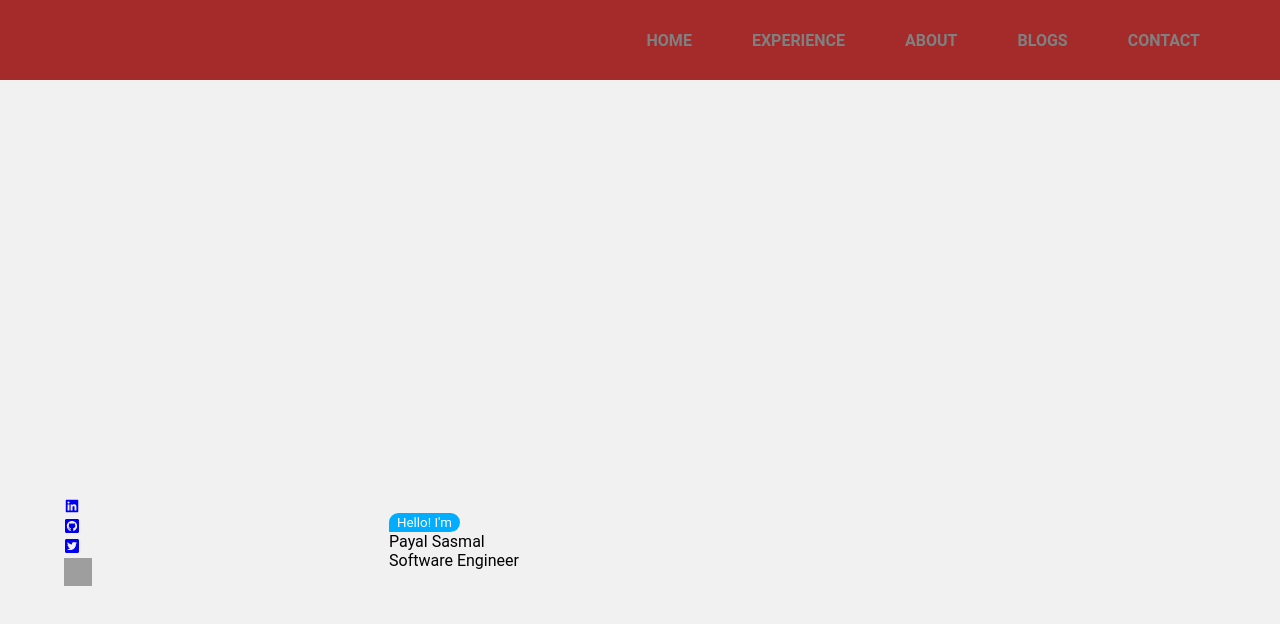
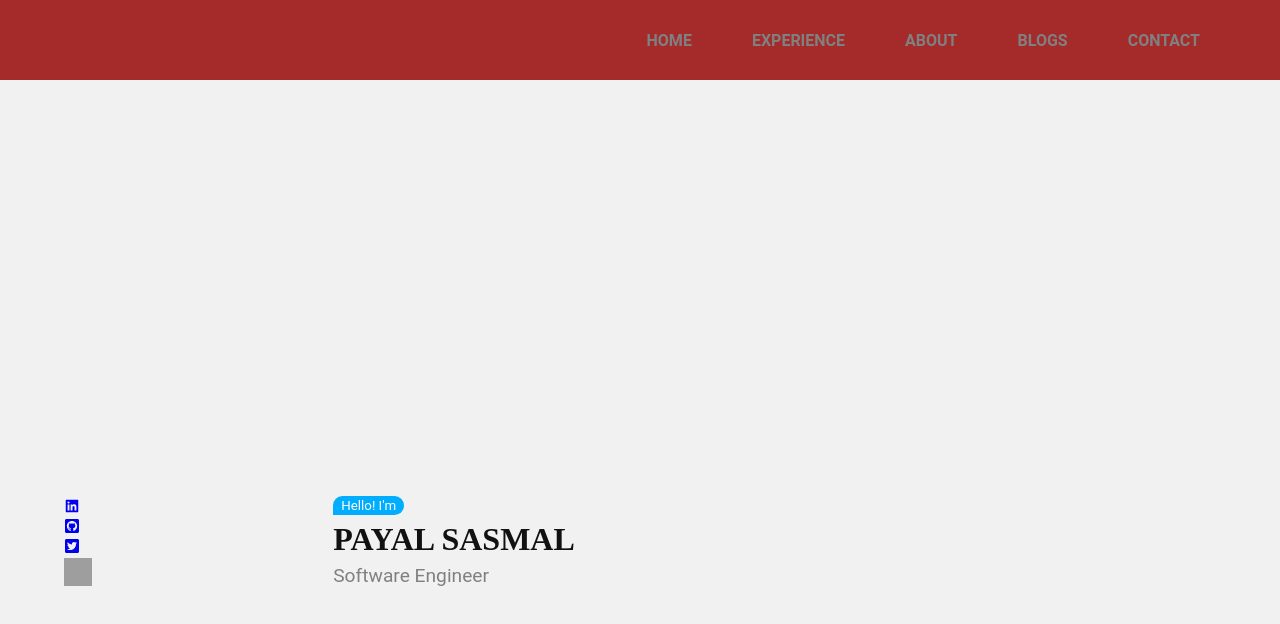
Before and after one commit to PayalSasmal10/my-portfolio, a React (Create React App) app: page / in a window 1280 px wide. Shown: the top 624 px of the page. Built offline with nearby package versions, Linux system fonts and the light colour scheme; grey boxes are pictures that could not be loaded.

Commit message:
fixing the home css

```diff
--- a/src/App.css
+++ b/src/App.css
@@ -5,6 +5,7 @@
   --ring1: #d5d5d5;
   --ring2: #9b9b9b;
   --ring3: #616161;
+  --dark: #111;
 
 }
 
--- a/src/components/Home/Home.css
+++ b/src/components/Home/Home.css
@@ -84,6 +84,19 @@ section{
     padding: 2px 8px;
     font-size: smaller;
 }
+
+.intro_name {
+    color: var(--dark);
+    text-transform: uppercase;
+    font-family: Montserrat;
+    font-size: x-large;
+    font-weight: 700;
+}
+
+.intro_designation{
+    color: var(--grey);
+}
+
 img {
     width: 28px;
     height: 28px;
@@ -96,6 +109,12 @@ img {
     }
     .introHolder{
         margin-bottom: 10px;
+    }
+    .intro_name{
+        font-size: 48px;
+    }
+    .intro_designation{
+        font-size: larger;
     }
 }
 
@@ -113,13 +132,13 @@ img {
         justify-content: space-between;
         padding: 64px;
     }
+    .intro_name{
+        margin: 6px 0;
+    }
 
 }
 
 @media screen and (min-width:568px) {
-    .introHolder{
-        margin-bottom: 5px;
-    }
     .intro_Ring1{
         height: 400px;
         width: 400px;
@@ -132,4 +151,10 @@ img {
         height: 320px;
         width: 320px;
     }
+    .introHolder{
+        margin-bottom: 5px;
+    }
+    .intro_name{
+        font-size: xx-large;
+    }
 }
--- a/src/components/Home/Home.js
+++ b/src/components/Home/Home.js
@@ -1,7 +1,7 @@
 import { AiFillLinkedin } from 'react-icons/ai';
 import { FaGithubSquare, FaTwitterSquare } from 'react-icons/fa';
 import './Home.css';
-import profile_pic from "../../assets/profile.jpg"
+import loading_img from "../../assets/loading-background.gif";
 
 const Home = () => {
   return (
@@ -10,15 +10,15 @@ const Home = () => {
         <div className='intro_Ring intro_Ring1'>
           <div className='intro_Ring intro_Ring2'>
             <div className='intro_Ring intro_Ring3'>
-              <span src={profile_pic} alt="profile_pic" />
+              <span alt="profile_pic" style={{backgroundImage: 'url(loading_img)'}} />
             </div>
           </div>
         </div>
       </div>
       <div className='introHolder'>
         <div className='intro'>Hello! I'm</div>
-        <div>Payal Sasmal</div>
-        <div>Software Engineer</div>
+        <div className='intro_name'>Payal Sasmal</div>
+        <div className='intro_designation'>Software Engineer</div>
       </div>
       <div>
         <div>
```
Also changed, not shown: src/assets/loading-background.gif (added).
